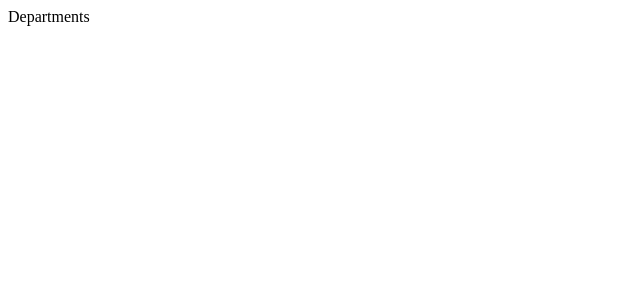
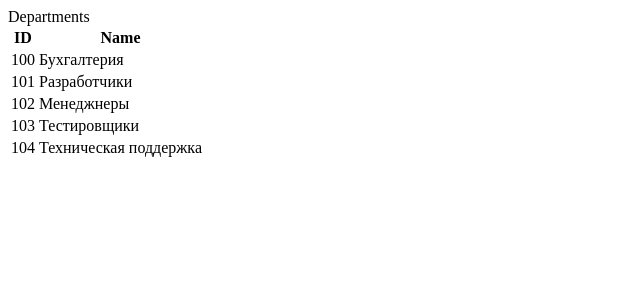
Before and after one commit to drKaramazin/searchinform, an Angular app: page /departments in a window 1280 px wide. Shown: the top 300 px of the page, without its empty margins (0-640 px from the left). Built offline with nearby package versions, Linux system fonts and the light colour scheme.

Commit message:
Cache departments to localStorage

```diff
--- a/src/pages/departments/departments.component.html
+++ b/src/pages/departments/departments.component.html
@@ -1 +1,16 @@
 Departments
+
+<table class="table">
+    <thead>
+        <tr>
+            <th>ID</th>
+            <th>Name</th>
+        </tr>
+    </thead>
+    <tbody>
+        <tr *ngFor="let department of departments | async">
+            <td>{{department.id}}</td>
+            <td>{{department.name}}</td>
+        </tr>
+    </tbody>
+</table>
--- a/src/pages/departments/departments.component.ts
+++ b/src/pages/departments/departments.component.ts
@@ -8,13 +8,13 @@ import { IDepartment } from '../../services/data.service';
 })
 export class DepartmentsComponent implements AfterViewInit {
 
-  departments: IDepartment[];
+  departments: Promise<IDepartment[]>;
 
   constructor(private storage: StorageService) {
   }
 
-  async ngAfterViewInit() {
-    this.departments = await this.storage.getDepartments();
+  ngAfterViewInit() {
+    this.departments = this.storage.getDepartments();
   }
 
 }
--- a/src/services/data.service.ts
+++ b/src/services/data.service.ts
@@ -22,7 +22,6 @@ export class DataService {
 
   async getDepartments(): Promise<IDepartment[]> {
     return this.getData().then((data) => {
-      console.log('data', data.departments);
       return data.departments;
     }).catch((error) => {
       return null;
--- a/src/services/storage.service.ts
+++ b/src/services/storage.service.ts
@@ -11,10 +11,11 @@ export class StorageService {
   }
 
   async getDepartments(): Promise<IDepartment[]> {
-     const departments: IDepartment[] = await this.dataService.getDepartments();
+    const departments: IDepartment[] = await this.dataService.getDepartments();
     if (departments === null) {
-      return [];
+      return JSON.parse(localStorage.getItem('departments'));
     } else {
+      localStorage.setItem('departments', JSON.stringify(departments));
       return departments;
     }
   }
```
